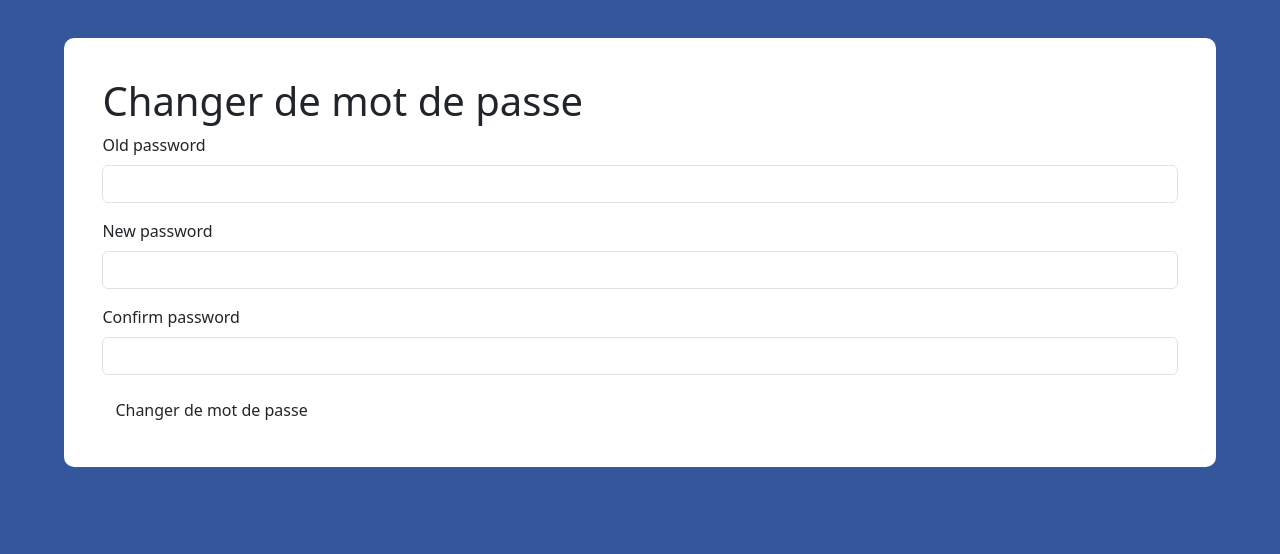
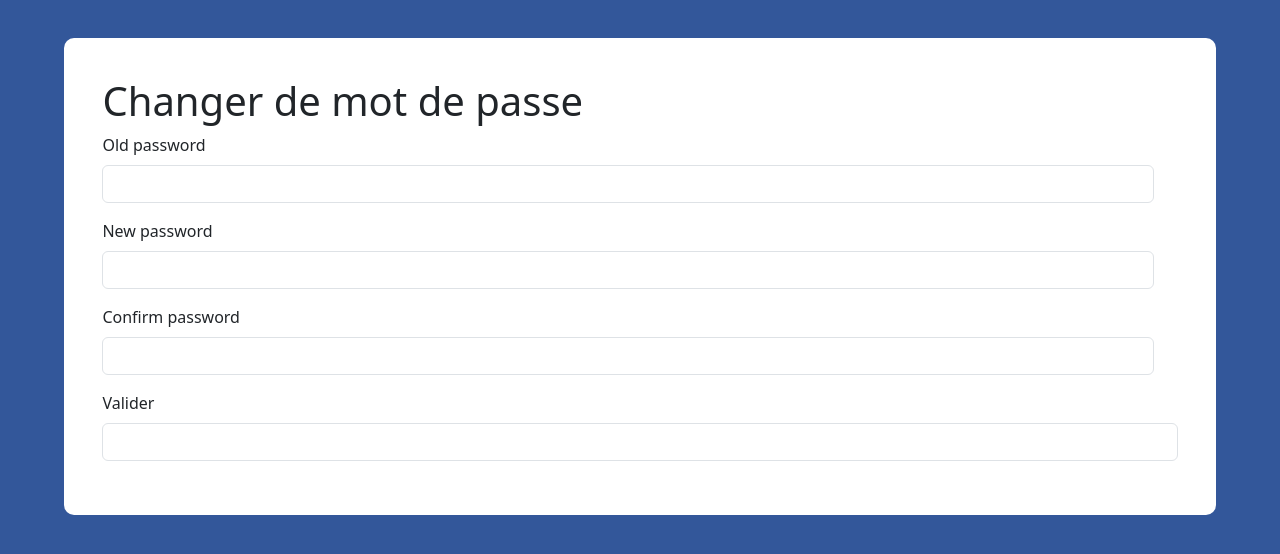
Before and after one commit to YannickLeCam/tutorat, a Symfony app: template templates/registration/changePassword.html.twig in a window 1280 px wide. Shown: the part 56-610 px from the top of the page. Run offline with Twig, Linux system fonts and the light colour scheme; the template is opened without the code that fills it, so the values that code supplies are empty; form fields are guessed from the names that the template uses; style sheets or scripts are compiled from the project's sources; some libraries are stand-ins or nearby versions.

Commit message:
add(ajout d'une limite de 4 au lieu de 2 pour les appreciationsd de top, ajout de class pour le changement de mdp)

```diff
--- a/templates/home/top.html.twig
+++ b/templates/home/top.html.twig
@@ -89,7 +89,7 @@
                                 {% endif %}
                             </td>
                             <td>
-                                {% if filleul.topAppreciations | length < 2 %}
+                                {% if filleul.topAppreciations | length < 4 %}
                                     <a href="{{path('appreciation.top.new',{idTop:user.id,idFilleul:filleul.id})}}"><i class="fa-solid fa-plus" style="color: #3eec32;"></i></a>
                                 {% endif %}
                                 {% if filleul.topAppreciations | length >= 1 %}
--- a/templates/registration/changePassword.html.twig
+++ b/templates/registration/changePassword.html.twig
@@ -5,12 +5,24 @@
 
         <h1>Changer de mot de passe</h1>
 
-        {{ form_start(form) }}
+        {{ form_start(form, {'attr': {'class': 'form' } })}}
+        <div class="row col-md-12">
             {{ form_row(form.oldPassword) }}
+        </div>
+
+        <div class="row col-md-12">
             {{ form_row(form.newPassword) }}
+        </div>
+
+        <div class="row col-md-12">
             {{ form_row(form.confirmPassword) }}
+        </div>
 
-            <button class="btn">Changer de mot de passe</button>
+        <div class="row">
+            <div class="col-md-12 buttonDivForm">
+                {{ form_row(form.Valider) }}
+            </div>
+        </div>
         {{ form_end(form) }}
 
     </div>
```
Also changed, not shown: src/Form/PasswordChangeType.php (+10 -0 lines).
